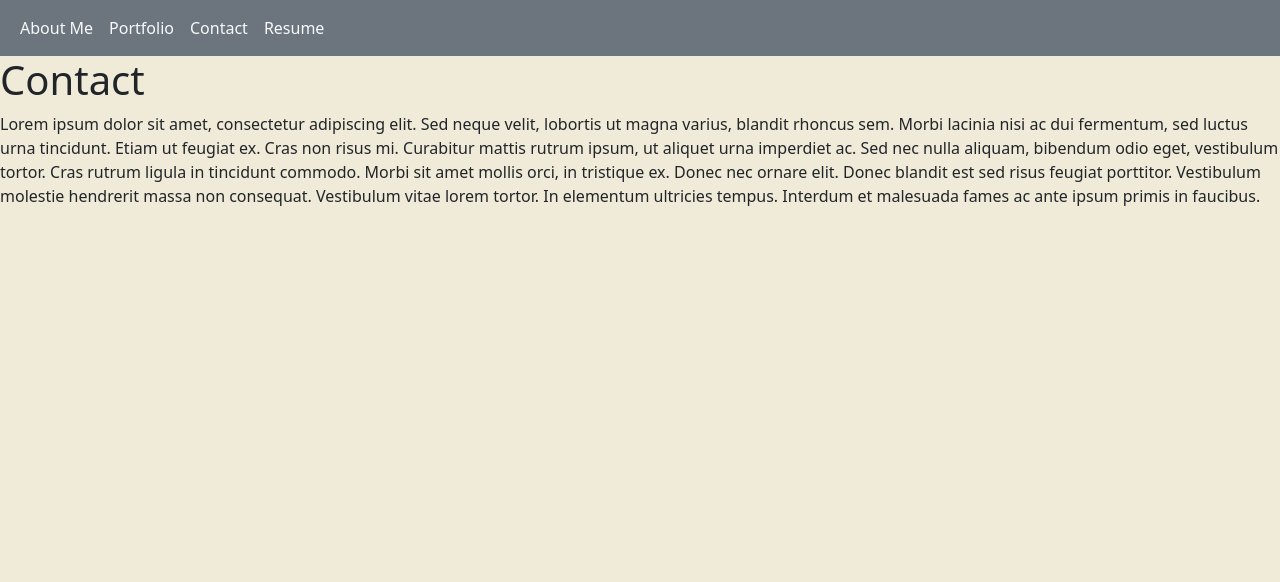
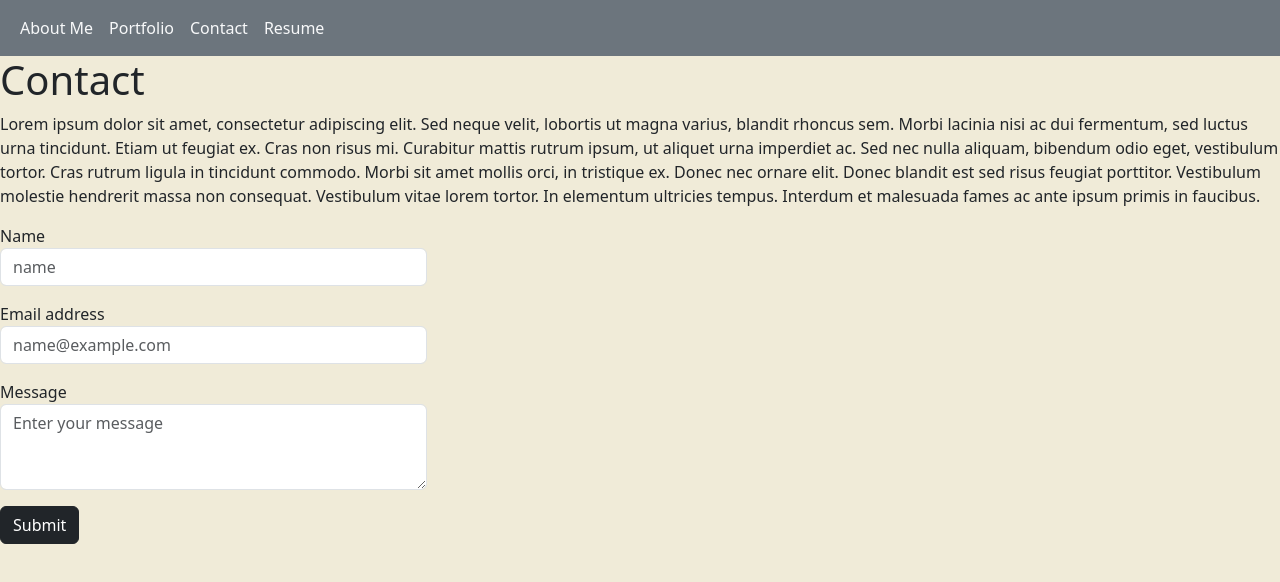
Before and after one commit to pb1983/New-Portfolio, a React (Vite) app: page /Contact in a window 1280 px wide. Shown: the top 582 px of the page. Built offline with nearby package versions, Linux system fonts and the light colour scheme.

Commit message:
Created contact form with validation

```diff
--- /dev/null
+++ b/src/components/Form.jsx
@@ -0,0 +1,112 @@
+import React, { useState } from 'react';
+
+export default function Form() {
+    const [formInput, setFormInput] = useState({
+        username: '',
+        email: '',
+        message: ''
+    });
+
+    const [errors, setErrors] = useState({});
+
+    const handleChange = (e) => {
+        const { name, value } = e.target;
+        setFormInput({
+            ...formInput,
+            [name]: value
+        });
+    };
+
+    const handleBlur = (e) => {
+        const { name, value } = e.target;
+        const validationErrors = { ...errors };
+
+        if (!value.trim()) {
+            validationErrors[name] = `${name.charAt(0).toUpperCase() + name.slice(1)} is required`;
+        } else if (name === 'email' && !/\S+@\S+\.\S+/.test(value)) {
+            validationErrors[name] = 'Email is not valid';
+        } else {
+            delete validationErrors[name];
+        }
+
+        setErrors(validationErrors);
+    };
+
+    const handleSubmit = (e) => {
+        e.preventDefault();
+        const validationErrors = {};
+
+        if (!formInput.username.trim()) {
+            validationErrors.username = 'Username is required';
+        }
+
+        if (!formInput.email.trim()) {
+            validationErrors.email = 'Email is required';
+        }
+
+        if (!formInput.message.trim()) {
+            validationErrors.message = 'Message is required';
+        }
+
+        setErrors(validationErrors);
+    };
+
+    return (<div className="col-4">
+        <form onSubmit={handleSubmit}>
+            <div className="form-group">
+                <label htmlFor="exampleFormControlInput1">Name</label>
+                <input
+                    type="text"
+                    className="form-control"
+                    id="exampleFormControlInput1"
+                    name="username"
+                    placeholder="name"
+                    value={formInput.username}
+                    onChange={handleChange}
+                    onBlur={handleBlur}
+                />
+                <p className="text-danger">
+                    {errors.username}
+                </p>
+            </div>
+            <div className="form-group">
+                <label htmlFor="exampleFormControlInput1">Email address</label>
+                <input
+                    type="email"
+                    className="form-control"
+                    id="exampleFormControlInput1"
+                    name="email"
+                    placeholder="name@example.com"
+                    value={formInput.email}
+                    onChange={handleChange}
+                    onBlur={handleBlur}
+                />
+                <p className="text-danger">
+                    {errors.email}
+                </p>
+            </div>
+            <div className="form-group">
+                <label htmlFor="exampleFormControlTextarea1">Message</label>
+                <textarea
+                    className="form-control"
+                    id="exampleFormControlTextarea1"
+                    rows="3"
+                    name="message"
+                    placeholder="Enter your message"
+                    value={formInput.message}
+                    onChange={handleChange}
+                    onBlur={handleBlur}
+                ></textarea>
+                <p className="text-danger">
+                    {errors.message}
+                </p>
+            </div>
+            <div>
+                <button type="submit" className="btn btn-dark">
+                    Submit
+                </button>
+            </div>
+        </form>
+    </div>
+    );
+}
--- a/src/pages/contact.jsx
+++ b/src/pages/contact.jsx
@@ -1,5 +1,13 @@
+import Form from '../components/Form'
+
 export default function Contact() {
-    return (
+
+
+
+
+
+
+  return (
         <div>
           <h1>Contact</h1>
           <p>
@@ -14,6 +22,9 @@ export default function Contact() {
             vitae lorem tortor. In elementum ultricies tempus. Interdum et malesuada
             fames ac ante ipsum primis in faucibus.
           </p>
-        </div>
+
+          <Form></Form>
+
+          </div>
       );
 }
```
